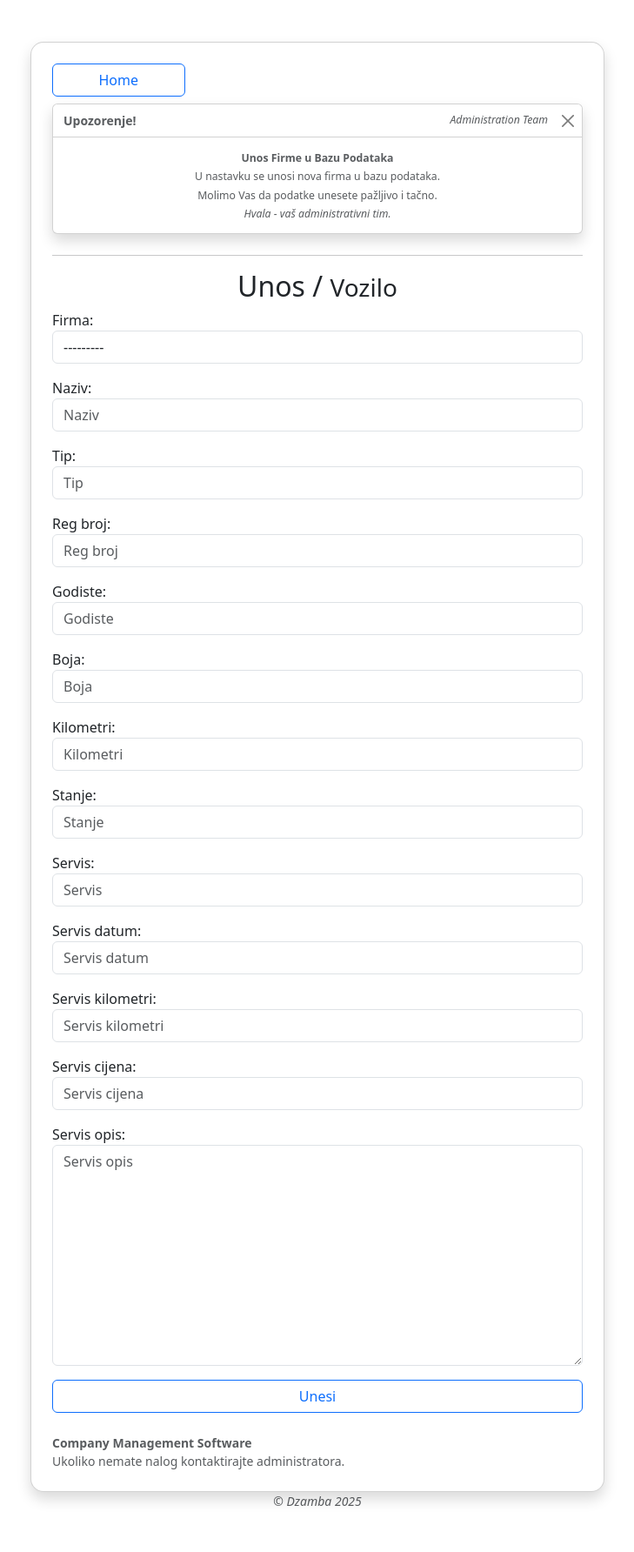
After one commit to AnesDzamba/App, a Django app: page /vozilo/ in a window 1280 px wide. The commit adds this page. Shown: the whole page at 87% size, without its empty margins (275-1004 px from the left). Run offline with Django 4.2, Linux system fonts and the light colour scheme; a user stored in the database is signed in; data comes from the database, SQL or seed files in the repository; both versions use the stored data as it was after the commit.

Commit message:
Dodavanje novih polja u model Vozilo i FirmaUser Dodavanje migracija za nove modele

```diff
--- a/verzija1/forms.py
+++ b/verzija1/forms.py
@@ -1,20 +1,40 @@
 from django import forms
 from django.contrib.auth.forms import UserCreationForm
 from django.contrib.auth.models import User
-from .models import Firma
+from .models import Firma, Vozilo, FirmaUser
 
 # Definisemo formu za registraciju korisnika
 class Registracija(UserCreationForm):
     email = forms.EmailField()
+    firma = forms.ModelChoiceField(
+        queryset=Firma.objects.all(),
+        widget=forms.Select(attrs={'class': 'form-control'}),
+        label='Firma'
+    )
+    ovlastenje = forms.TypedChoiceField(
+        choices=[(1, 'Vlasnik'), (2, 'Serviser'), (3, 'Obicni korisnik')],
+        coerce=int,
+        widget=forms.Select(attrs={'class': 'form-control'}),
+        label='Ovlaštenje'
+    )
 
     class Meta:
         model = User
-        fields = ['username', 'email', 'first_name', 'last_name', 'password1', 'password2']
+        fields = ['username', 'email', 'first_name', 'last_name', 'password1', 'password2', 'firma', 'ovlastenje']
 
     def __init__(self, *args, **kwargs):
+        user = kwargs.pop('user', None)
         super(Registracija, self).__init__(*args, **kwargs)
         for field_name, field in self.fields.items():
             field.widget.attrs['class'] = 'form-control'
+        if user is not None and user.is_authenticated:
+            try:
+                firmauser = FirmaUser.objects.get(user=user)
+                self.fields['firma'].initial = firmauser.firma
+                self.fields['firma'].widget = forms.HiddenInput()
+                self.fields['firma'].disabled = True
+            except FirmaUser.DoesNotExist:
+                pass
 
     def save(self, commit=True):
         user = super().save(commit=False)
@@ -23,7 +43,10 @@ class Registracija(UserCreationForm):
         user.last_name = self.cleaned_data.get('last_name')
         if commit:
             user.save()
-        return User
+            firma = self.cleaned_data.get('firma')
+            ovlastenje = self.cleaned_data.get('ovlastenje')
+            FirmaUser.objects.create(user=user, firma=firma, ovlastenje=ovlastenje)
+        return user
 
 # Definisemo formu za firmu - unos nove firme u bazu - treba i ovo zavrsiti
 class FirmaForma(forms.ModelForm):
@@ -50,3 +73,26 @@ class FirmaForma(forms.ModelForm):
         if commit:
             firma.save()
         return Firma
+
+class VoziloForma(forms.ModelForm):
+    firma = forms.ModelChoiceField(
+        queryset=Firma.objects.all(),
+        widget=forms.Select(attrs={'class': 'form-control'}),
+        label='Firma'
+    )
+
+    class Meta:
+        model = Vozilo
+        fields = ['firma', 'naziv', 'tip', 'reg_broj', 'godiste', 'boja', 'kilometri', 'stanje', 'servis', 'servis_datum', 'servis_kilometri', 'servis_cijena', 'servis_opis']
+
+    def __init__(self, *args, **kwargs):
+        super(VoziloForma, self).__init__(*args, **kwargs)
+        for field_name, field in self.fields.items():
+            field.widget.attrs['class'] = 'form-control'
+            field.widget.attrs['placeholder'] = field.label
+
+    def save(self, commit=True):
+        vozilo = super().save(commit=False)
+        if commit:
+            vozilo.save()
+        return vozilo
--- a/verzija1/models.py
+++ b/verzija1/models.py
@@ -14,16 +14,17 @@ class Firma(models.Model):
     #parent = models.ForeignKey('self', on_delete=models.CASCADE, null=True, blank=True)
 
     def __str__(self):
-        return f'{self.naziv} {self.adresa} {self.telefon} {self.email} {self.web_stranica} {self.opis}'
+        return f'{self.naziv}'
 
 # Definisemo zaposlene u firmi i povezujemo usera sa firmom
 # Ovo radimo jer ne mozemo dirati MVC definisanu user tabelu
 class FirmaUser(models.Model):
     user = models.ForeignKey(User, on_delete=models.CASCADE)
     firma = models.ForeignKey(Firma, on_delete=models.CASCADE)
+    ovlastenje = models.IntegerField()  # 0 - admin, 1 - user
 
     def __str__(self):
-        return f'{self.user} {self.firma}'
+        return f'{self.user}, {self.firma}, {self.ovlastenje}'
 
 # Definisemo tickete i povezujemo usera sa firmom
 class Ticket(models.Model):
@@ -36,3 +37,21 @@ class Ticket(models.Model):
 
     def __str__(self):
         return f'{self.user} {self.firma} {self.title} {self.content} {self.date} {self.status}'
+
+class Vozilo(models.Model):
+    firma = models.ForeignKey(Firma, on_delete=models.CASCADE)
+    naziv = models.CharField(max_length=50)
+    tip = models.CharField(max_length=50)
+    reg_broj = models.CharField(max_length=20)
+    godiste = models.IntegerField()
+    boja = models.CharField(max_length=20)
+    kilometri = models.IntegerField()
+    stanje = models.IntegerField()  # 0 - neispravno, 1 - ispravno, 2 - u servisu
+    servis = models.CharField(max_length=50, null=True, blank=True)
+    servis_datum = models.DateField(null=True, blank=True)
+    servis_kilometri = models.IntegerField(null=True, blank=True)
+    servis_cijena = models.DecimalField(max_digits=10, decimal_places=2, null=True, blank=True)
+    servis_opis = models.TextField(null=True, blank=True)
+
+    def __str__(self):
+        return f'{self.naziv} {self.tip} {self.reg_broj} {self.godiste} {self.boja}'
--- /dev/null
+++ b/verzija1/templates/admin.vozilo_unos.html
@@ -0,0 +1,47 @@
+<!DOCTYPE html>
+<html lang="en">
+<head>
+    <meta charset="UTF-8">
+    <meta name="viewport" content="width=device-width, initial-scale=1.0">
+    <title>Unos / Vozilo</title>
+    <link href="https://cdn.jsdelivr.net/npm/bootstrap@5.3.6/dist/css/bootstrap.min.css" rel="stylesheet" integrity="sha384-4Q6Gf2aSP4eDXB8Miphtr37CMZZQ5oXLH2yaXMJ2w8e2ZtHTl7GptT4jmndRuHDT" crossorigin="anonymous">
+    <script src="https://cdn.jsdelivr.net/npm/bootstrap@5.3.6/dist/js/bootstrap.bundle.min.js" integrity="sha384-j1CDi7MgGQ12Z7Qab0qlWQ/Qqz24Gc6BM0thvEMVjHnfYGF0rmFCozFSxQBxwHKO" crossorigin="anonymous"></script>
+
+</head>
+<body>
+    <div class="d-flex justify-content-center mt-5">
+        <div class="card p-4 shadow" style="min-width: 660px; border-radius: 15px;">
+            <a href="{% url 'home' %}" class="btn btn-outline-primary w-25">Home</a>
+            <div class="toast show my-2 w-100" role="alert" aria-live="assertive" aria-atomic="true">
+                <div class="toast-header">
+                    <strong class="me-auto">Upozorenje!</strong>
+                    <small><i>Administration Team</i></small>
+                    <button type="button" class="btn-close" data-bs-dismiss="toast" aria-label="Close"></button>
+                </div>
+                <div class="toast-body text-center">
+                    <small class="text-muted mt-4">
+                        <b>Unos Firme u Bazu Podataka</b><br>
+                        U nastavku se unosi nova firma u bazu podataka.
+                        <br>Molimo Vas da podatke unesete pažljivo i tačno.<br>
+                        <i>Hvala - vaš administrativni tim.</i>
+                    </small>
+                </div>
+            </div>
+            <hr>
+            <h2 class="text-center">Unos / <small>Vozilo</small></h2>
+            <form method="POST">
+                {% csrf_token %}
+                {{ form.as_p }}
+                <button type="submit" class="btn btn-outline-primary w-100">Unesi</button>
+            </form>
+            <small class="text-muted mt-4">
+                <b>Company Management Software</b><br>
+                Ukoliko nemate nalog kontaktirajte administratora.
+            </small>
+        </div>
+    </div>
+    <div class="d-flex justify-content-center mb-5">
+        <small class="text-muted"><i>&copy; Dzamba 2025</i></small>
+    </div>
+</body>
+</html>
--- a/verzija1/templates/config.master.html
+++ b/verzija1/templates/config.master.html
@@ -35,6 +35,7 @@
                     <ul class="dropdown-menu">
                         <li><a class="dropdown-item" href="{% url 'registracija' %}">Dodaj Korisnika</a></li>
                         <li><a class="dropdown-item" href="{% url 'firma_unos' %}">Dodaj Firmu</a></li>
+                        <li><a class="dropdown-item" href="{% url 'vozilo_unos' %}">Dodaj Vozilo</a></li>
                         <li><hr class="dropdown-divider"></li>
                         <li><h6 class="dropdown-header" href="#">verzija: 1.0</h6></li>
                     </ul>
--- a/verzija1/urls.py
+++ b/verzija1/urls.py
@@ -8,4 +8,5 @@ urlpatterns = [
     path('login/', views.login_korisnika, name='login'),
     path('logout/', auth_views.LogoutView.as_view(), name='logout'),
     path('firma/', views.firma_unos, name='firma_unos'),
+    path('vozilo/', views.vozilo_unos, name='vozilo_unos'),
 ]
--- a/verzija1/views.py
+++ b/verzija1/views.py
@@ -1,6 +1,6 @@
 from django.shortcuts import render, redirect
 from django.http import HttpResponse
-from .forms import Registracija, FirmaForma
+from .forms import Registracija, FirmaForma, VoziloForma
 from django.contrib import messages
 from django.contrib.auth import authenticate, login
 from django.contrib.auth.decorators import login_required
@@ -20,7 +20,7 @@ def registracija(request):
             form.save()
             username = form.cleaned_data.get('username')
             messages.success(request, f'Račun je kreiran za {username}! Možete se prijaviti!')
-            return redirect('index')
+            return redirect('home')
     else:
         form = Registracija()
     return render(request, 'basic.registracija.html', {'form': form})
@@ -52,3 +52,29 @@ def firma_unos(request):
     else:
         form = FirmaForma()
     return render(request, 'admin.firma_unos.html', {'form': form})
+
+@login_required
+def vozilo_unos(request):
+    if request.method == 'POST':
+        form = VoziloForma(request.POST)
+        if form.is_valid():
+            vozilo = form.save(commit=False)
+            # Pretpostavljamo da korisnik bira firmu iz forme (npr. select polje)
+            # ili prosleđuje ID firme kroz POST podatke
+            firma_id = request.POST.get('firma')
+            if firma_id:
+                try:
+                    firma = Firma.objects.get(id=firma_id)
+                    vozilo.firma = firma
+                    vozilo.save()
+                    messages.success(request, 'Vozilo je uspešno dodato!')
+                    return redirect('home')
+                except Firma.DoesNotExist:
+                    messages.error(request, 'Izabrana firma ne postoji.')
+            else:
+                messages.error(request, 'Morate izabrati firmu.')
+    else:
+        form = VoziloForma()
+    # Prosleđujemo sve firme u template za prikaz u select polju
+    firme = Firma.objects.all()
+    return render(request, 'admin.vozilo_unos.html', {'form': form, 'firme': firme})
```
Also changed, not shown: verzija1/admin.py (+14 -1 lines), db.sqlite3, verzija1/migrations/0002_vozilo.py (added), verzija1/migrations/0003_firmauser_ovlastenje.py (added).
